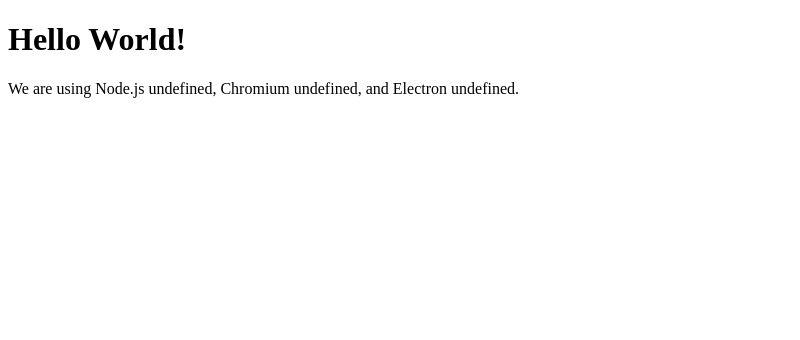
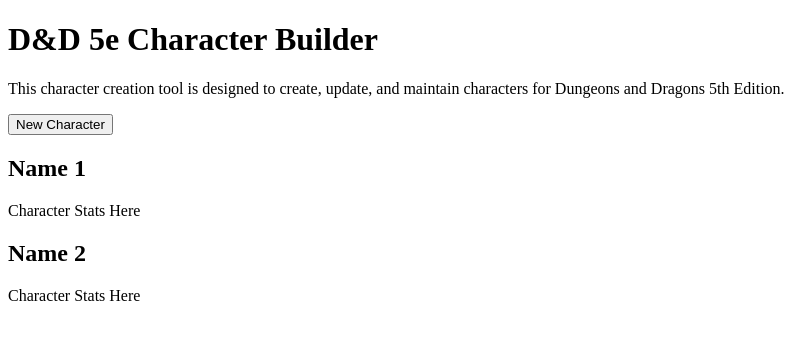
Before and after one commit to reecer62/5e-Builder, an Electron app: page index.html in a window 800 px wide. Drawn offline with Linux system fonts and the light colour scheme.

Commit message:
Skeleton Markup for the main page

```diff
--- a/index.html
+++ b/index.html
@@ -2,14 +2,29 @@
 <html>
   <head>
     <meta charset="UTF-8">
-    <title>Hello World!</title>
+    <title>5e Builder</title>
   </head>
   <body>
-    <h1>Hello World!</h1>
-    <!-- All of the Node.js APIs are available in this renderer process. -->
-    We are using Node.js <script>document.write(process.versions.node)</script>,
-    Chromium <script>document.write(process.versions.chrome)</script>,
-    and Electron <script>document.write(process.versions.electron)</script>.
+
+    <header>
+      <h1>D&D 5e Character Builder</h1>
+      <p>This character creation tool is designed to create, update, and maintain characters for Dungeons and Dragons 5th Edition.</p>
+    </header>
+
+    <section id="createChar">
+      <button>New Character</button>
+    </section>
+
+    <div id="characters">
+      <section>
+        <h1>Name 1</h1>
+        <p>Character Stats Here</p>
+      </section>
+      <section>
+        <h1>Name 2</h1>
+        <p>Character Stats Here</p>
+      </section>
+    </div>
 
     <script>
       // You can also require other files to run in this process
```
